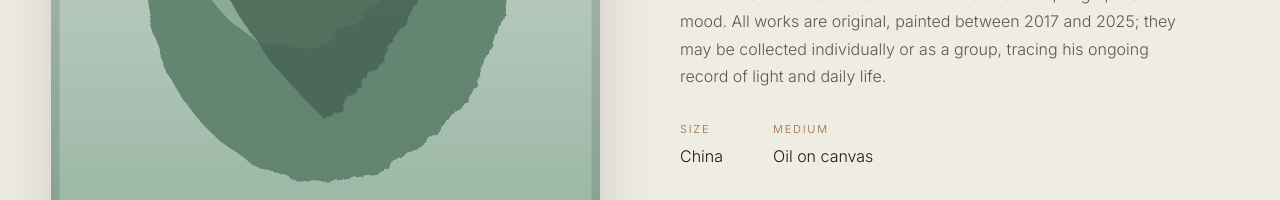
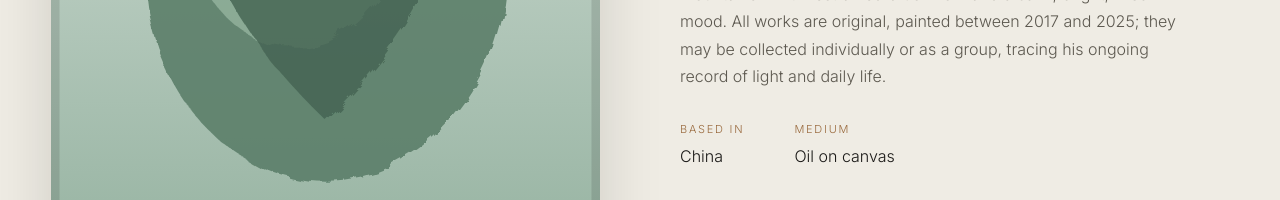
Before and after one commit to David20260617/davidandvenus, a plain HTML site: page index.html in a window 1280 px wide. Shown: the part 2620-2820 px from the top of the page. Drawn offline with nearby package versions, Linux system fonts and the light colour scheme.

Commit message:
Update index.html

```diff
--- a/index.html
+++ b/index.html
@@ -74,8 +74,8 @@
           <h2 data-i18n="aboutTitle">About the artist</h2>
           <p class="bio" id="bioText"></p>
           <div class="about-meta">
-            <div><span class="meta-label" data-i18n="size">Based in</span><span id="locationText"></span></div>
-            <div><span class="meta-label">Medium</span><span>Oil on canvas</span></div>
+           <div><span class="meta-label" data-i18n="basedIn">Based in</span><span id="locationText"></span></div>
+           <div><span class="meta-label" data-i18n="medium">Medium</span><span>Oil on canvas</span></div>
           </div>
           <a href="#contact" class="link-arrow" data-i18n="navContact">Contact</a>
         </div>
```
